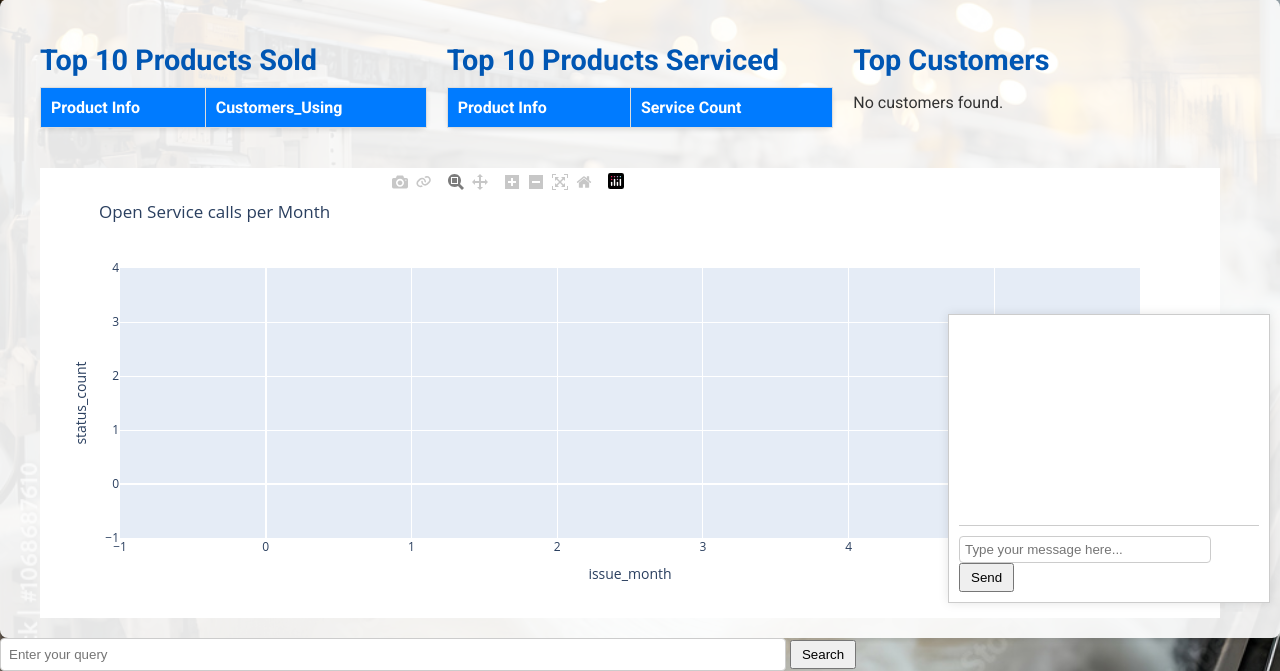
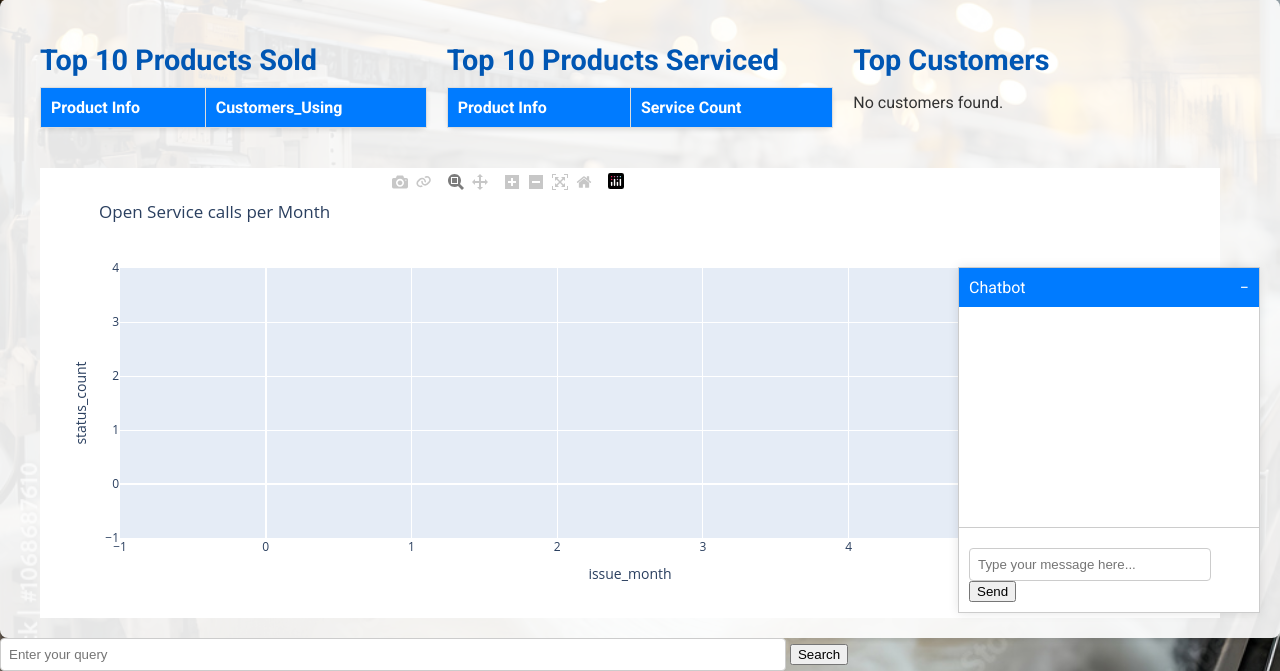
Before and after one commit to stunguy/CRM-Data-Management, a Flask app: page / in a window 1280 px wide. Shown: the part 187-858 px from the top of the page. Run offline with Flask 3, Linux system fonts and the light colour scheme; data that the repository does not hold is empty; parts of the project's set-up code (start-up, migrations or seed data) failed here and were passed over.

Commit message:
5/27 morning

```diff
--- a/flask_app/app.py
+++ b/flask_app/app.py
@@ -20,6 +20,7 @@
 from sentence_transformers import SentenceTransformer
 import os
 import numpy as np
+import re
 
 app = Flask(__name__)
 
@@ -55,32 +56,99 @@
                 reader = pypdf.PdfReader(file)
                 text = ''
                 for page in reader.pages:
-                    text += page.extract_text()
-                vector = model.encode(text)
+                    text += page.extract_text() + '\n'
                 pdf_texts[file_name] = text
     return pdf_texts
 
+def segment_text (text, max_sentences=5):
+    paragraphs = [p.strip() for p in text.split('\n') if p.strip()]
+    chunks = []
+
+    for para in paragraphs:
+        sentences = re.split(r'(?<=[.!?]) +', para)
+        for i in range(0, len(sentences), max_sentences):
+            chunk = ' '.join(sentences[i:i+max_sentences])
+            if chunk:
+                chunks.append(chunk)
+
+    return chunks
+
 def convert_texts_to_vectors(texts):
-    return{file_name:model.encode(text) for file_name,text in texts.items()}
+    segmented_texts ={}
+    for file_name, text in texts.items():
+        segments = segment_text(text)
+        for i, segment in enumerate(segments):
+            segment_name = f"{file_name}_segment_{i}"
+            segmented_texts[segment_name]=(model.encode(segment),segment)
+    return segmented_texts
 
-def store_vectors_in_db(pdf_vectors):
+def store_vectors_in_db(pdf_vectors,pdf_texts):
     conn = get_db_connection()
     cursor = conn.cursor()
     cursor.execute('''
         CREATE TABLE IF NOT EXISTS product_vectors (
             id INTEGER PRIMARY KEY AUTOINCREMENT,
-            file_name TEXT,
-            vector BLOB
+            segment_name TEXT,
+            vector BLOB,
+            content TEXT
         )
     ''')
-    for file_name, vector in pdf_vectors.items():
-        cursor.execute("INSERT INTO product_vectors (file_name, vector) VALUES (?, ?)", (file_name, vector.tobytes()))
+    for segment_name, (vector,content) in pdf_vectors.items():
+        cursor.execute("INSERT INTO product_vectors (segment_name, vector,content) VALUES (?, ?, ?)", (segment_name, vector.tobytes(), content))
     conn.commit()
     conn.close()
 
+def cosine_similarity(v1, v2):
+  try:
+    dot_product = np.dot(v1, v2)
+    norm_a = np.linalg.norm(v1)
+    norm_b = np.linalg.norm(v2)
+    if norm_a == 0 or norm_b == 0:
+        return 0.0
+    return dot_product / (norm_a * norm_b)
+  except Exception as e:
+      print(f"Error in cosine_similarity: {e}")
+      return 0.0
+
+#def find_similar_product(query, top_n=1):
+def find_similar_product(query):
+    try:
+        query_vector = model.encode([query])[0]
+        conn = get_db_connection()
+        cursor = conn.cursor()
+        cursor.execute("SELECT segment_name, vector,content FROM product_vectors")
+        products = cursor.fetchall()
+
+
+        best_similarity = -np.inf
+        best_match_content = None
+        #similarities =[]
+
+
+        for segment_name, vector_blob, content in products:
+            vector = np.frombuffer(vector_blob, dtype=np.float32)
+            similarity = cosine_similarity(query_vector, vector)
+           ## similarities.append((segment_name,similarity,content))
+
+            if similarity > best_similarity:
+                best_similarity = similarity
+                best_match_content = content
+
+        #sorted_products = sorted(similarities, key=lambda x: x[1], reverse=True)
+        #top_n_results = sorted_products[:top_n]
+
+        ##similarities.sort(reverse=True, key=lambda x:x[0])
+        conn.close()
+        #return [content for _,_, content in similarities[:top_n]]
+        return best_match_content
+
+    except Exception as e:
+        print (f"error in find_similar_content:{e}")
+        return None
+
 pdf_texts = extract_data_from_pdfs(pdf_directory)
 pdf_vectors=convert_texts_to_vectors(pdf_texts)
-store_vectors_in_db(pdf_vectors)
+store_vectors_in_db(pdf_vectors,pdf_texts)
 
 # Generate a random string and hash it
 random_string = os.urandom(32)
@@ -95,7 +163,6 @@
     credentials_info,
     scopes=['https://www.googleapis.com/auth/drive.file']
 )
-
 
 class ActionGenerateSQLQuery(Action):
     def name(self):
@@ -266,38 +333,9 @@
         print(f"Error in /seach route: {e}")
         return jsonify({"Error": "Internal server error"}),500
 
-def cosine_similarity(v1, v2):
-  try:
-    dot_product = np.dot(v1, v2)
-    norm_a = np.linalg.norm(v1)
-    norm_b = np.linalg.norm(v2)
-    return dot_product / (norm_a * norm_b)
-  except Exception as e:
-      print(f"Error in cosine_similarity: {e}")
-      return 0
 
-def find_similar_product(query):
-    try:
-        query_vector = model.encode([query])[0]
-        conn = get_db_connection()
-        cursor = conn.cursor()
-        cursor.execute("SELECT file_name, vector FROM product_vectors")
-        products = cursor.fetchall()
 
-        best_match = None
-        best_similarity = -1
-        for file_name, vector_blob in products:
-            vector = np.frombuffer(vector_blob, dtype=np.float32)
-            similarity = cosine_similarity(query_vector, vector)
-            if similarity > best_similarity:
-                best_similarity = similarity
-                best_match = file_name
 
-        conn.close()
-        return best_match
-    except Exception as e:
-        print (f"error in find_similar_product:{e}")
-        return None
 
 # if __name__ == '__main__':
 #     app.run(port=5000,debug= True)
--- a/flask_app/static/css/styles.css
+++ b/flask_app/static/css/styles.css
@@ -350,20 +350,33 @@
 
     #chatbot-container {
     position: fixed;
-        bottom: 10px;
-        right: 10px;
+    bottom: 0;
+    right: 20px;
+    width: 300px;
+    border: 1px solid #ccc;
     background-color: white;
     box-shadow: 0 0 10px rgba(0, 0, 0, 0.1);
 }
-    #chatbox {
-        font-family: Arial, sans-serif;
-        font-size: 14px;
-    }
-    #userInput {
-        border: 1px solid #ccc;
-        padding: 5px;
-    }
-    button {
-        padding: 5px 10px;
+   #chatbot-header {
+    background-color: #007bff;
+    color: white;
+    padding: 10px;
     cursor: pointer;
 }
+
+#chatbox {
+    height: 200px;
+    overflow-y: auto;
+    border-bottom: 1px solid #ccc;
+    margin-bottom: 10px;
+    padding: 10px;
+}
+
+#chatbot-input {
+    padding: 10px;
+}
+
+#minimize-btn {
+    float: right;
+    cursor: pointer;
+}
--- a/flask_app/templates/home.html
+++ b/flask_app/templates/home.html
@@ -154,17 +154,35 @@
                 {% endif %}
             </div>
         </div>
-        <!-- Add this within your existing HTML structure -->
-        <div id="chatbot-container" style="border: 1px solid #ccc; padding: 10px; width: 300px;">
-            <div id="chatbox" style="height: 200px; overflow-y: auto; border-bottom: 1px solid #ccc; margin-bottom: 10px;">
+<div id="chatbot-container" style="position: fixed; bottom: 0; right: 20px; width: 300px; border: 1px solid #ccc; background-color: white; box-shadow: 0 0 10px rgba(0, 0, 0, 0.1);">
+    <div id="chatbot-header" style="background-color: #007bff; color: white; padding: 10px; cursor: pointer;">
+        Chatbot <span id="minimize-btn" style="float: right; cursor: pointer;">−</span>
+    </div>
+    <div id="chatbox" style="height: 200px; overflow-y: auto; border-bottom: 1px solid #ccc; margin-bottom: 10px; padding: 10px;">
         <!-- Chat messages will appear here -->
     </div>
+    <div id="chatbot-input" style="padding: 10px;">
         <input type="text" id="userInput" placeholder="Type your message here..." style="width: 80%;">
         <button onclick="sendMessage()">Send</button>
+    </div>
 </div>
 
 </main>
     <script>
+        document.getElementById('minimize-btn').addEventListener('click', function() {
+            const chatbox = document.getElementById('chatbox');
+            const chatbotInput = document.getElementById('chatbot-input');
+            if (chatbox.style.display === 'none') {
+                chatbox.style.display = 'block';
+                chatbotInput.style.display = 'block';
+                this.textContent = '−';
+    } else {
+            chatbox.style.display = 'none';
+            chatbotInput.style.display = 'none';
+            this.textContent = '+';
+            }
+});
+
 async function sendMessage() {
     const message = document.getElementById('userInput').value;
     const response = await fetch('/chat', {
@@ -174,11 +192,13 @@
         },
         body: JSON.stringify({ message: message })
     });
+
     const data = await response.json();
     document.getElementById('chatbox').innerHTML += `<p><strong>User:</strong> ${message}</p>`;
     document.getElementById('chatbox').innerHTML += `<p><strong>Bot:</strong> ${data[0].text}</p>`;
     document.getElementById('userInput').value = ''; // Clear input field
 }
+<script>
     </script>
 <input type="text" id="query" placeholder="Enter your query">
     <button onclick="searchGuide()">Search</button>
```
Also changed, not shown: 5 other files. Lines whose indentation alone changed are shown as unchanged.
